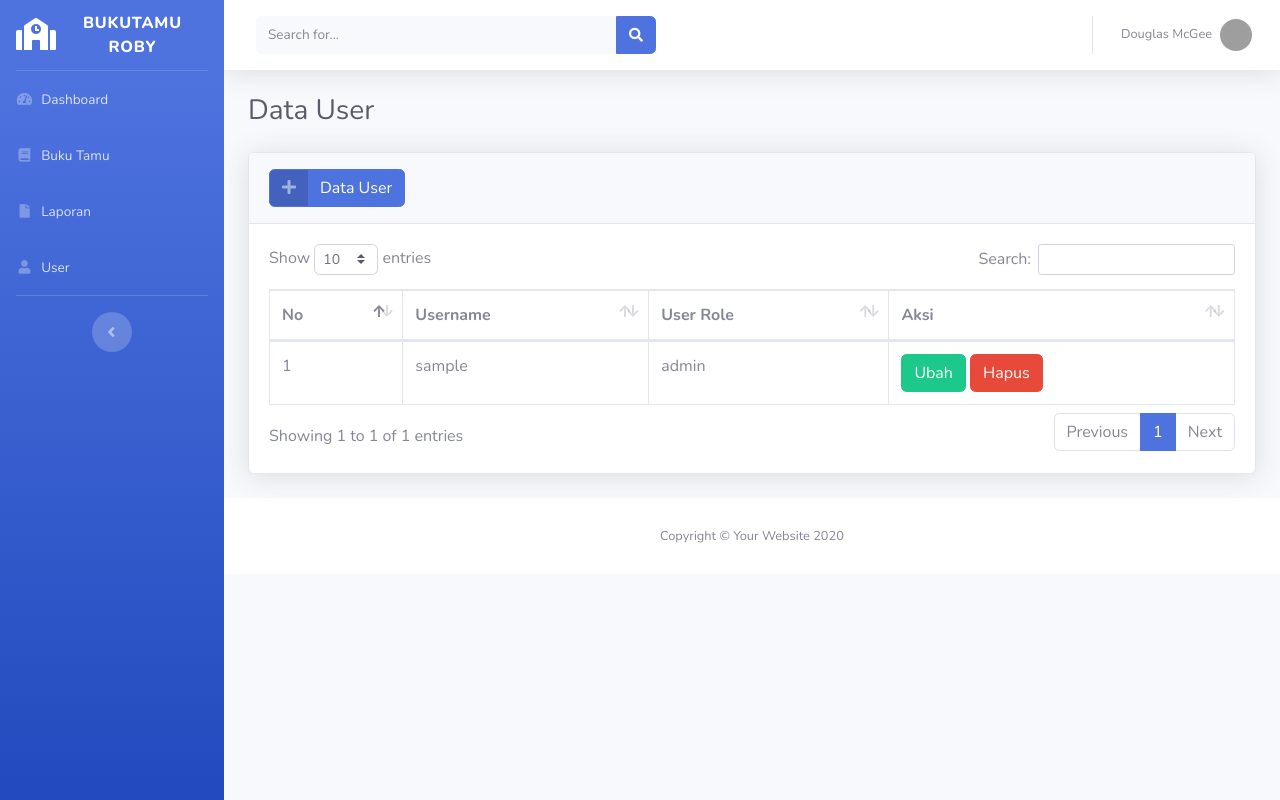
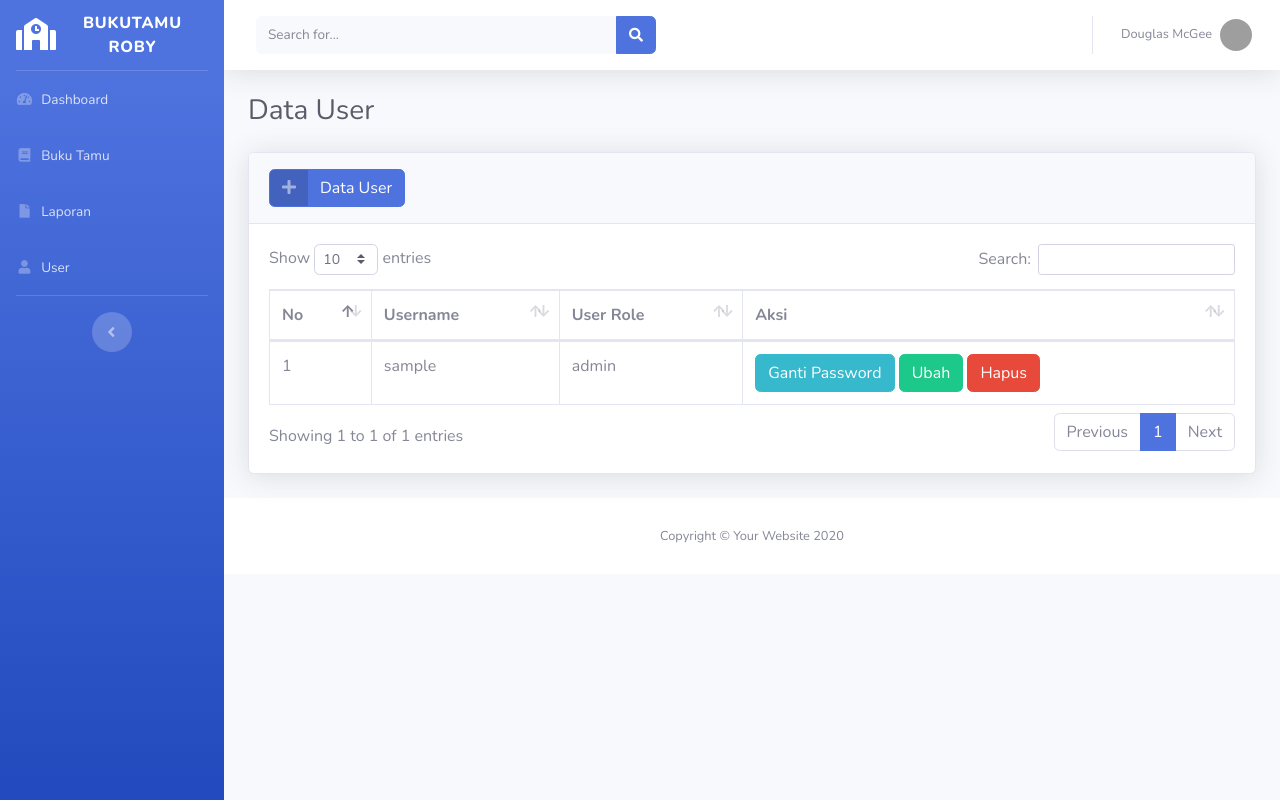
Before and after one commit to robyansyah94/buku_tamu, a PHP site: page /users.php in a window 1280 px wide. Run offline with PHP 8.4, Linux system fonts and the light colour scheme; tables that the repository leaves empty or names only in its code hold one stand-in row (values such as "Sample post"); grey boxes are pictures that could not be loaded.

Commit message:
menambahkan fitur ganti password

```diff
--- a/function.php
+++ b/function.php
@@ -120,3 +120,21 @@ function hapus_user($id)
 
     return mysqli_affected_rows($koneksi);
 }
+
+//function ganti password user
+function ganti_password($data)
+{
+    global $koneksi;
+    $kode             = htmlspecialchars($data["id_user"]);
+    $password         = htmlspecialchars($data["password"]);
+    $password_hash    = password_hash($password, PASSWORD_DEFAULT);
+
+
+    $query = "UPDATE users SET
+              password      = '$password_hash'
+              WHERE id_user = '$kode'";
+
+    mysqli_query($koneksi, $query);
+
+    return mysqli_affected_rows($koneksi);
+}
--- a/templates/footer.php
+++ b/templates/footer.php
@@ -69,6 +69,26 @@
     });
 </script>
 
+<script>
+    // auto hide notifikasi
+    $(document).ready(function() {
+        window.setTimeout(function() {
+            $(".alert").fadeTo(500, 0).slideUp(500, function() {
+                $(this).remove();
+            });
+        }, 4000);
+    });
+
+    // ambil data id user dari tombol ganti password ke modal ganti password
+    $('#gantiPassword').on('show.bs.modal', function(event) {
+        var button = $(event.relatedTarget)
+        var id = button.data('id')
+        console.log(id)
+        var modal = $(this)
+        modal.find('.modal-body #id_user ').val(id)
+    })
+</script>
+
 </body>
 
 </html>
--- a/users.php
+++ b/users.php
@@ -25,6 +25,20 @@ include_once('templates/header.php');
     ?>
       <div class="alert alert-danger" role="alert">
         Data gagal disimpan!
+      </div>
+  <?php
+    }
+  } else  if (isset($_POST['ganti_password'])) {
+    if (ganti_password($_POST) > 0) {
+  ?>
+      <div class="alert alert-success" role="alert">
+        Password berhasil disimpan!
+      </div>
+    <?php
+    } else {
+    ?>
+      <div class="alert alert-danger" role="alert">
+        Password gagal disimpan!
       </div>
   <?php
     }
@@ -66,8 +80,11 @@ include_once('templates/header.php');
                 <td><?= $user['username'] ?></td>
                 <td><?= $user['user_role'] ?></td>
                 <td>
+                  <button type="buton" class="btn btn-info btn-icon-split" data-toggle="modal" data-target="#gantiPassword" data-id="<?= $user['id_user'] ?>">
+                    <span class="text">Ganti Password</span>
+                  </button>
                   <a class=" btn btn-success" href="edit-user.php?id=<?= $user['id_user'] ?>">Ubah</a>
-                  <a onclick="confirm('Apakah anda yakin ingin menghapus data ini?')" class="btn btn-danger" href="hapus-user.php?id=<?= $user['id_user']?>">Hapus</a>
+                  <a onclick="confirm('Apakah anda yakin ingin menghapus data ini?')" class="btn btn-danger" href="hapus-user.php?id=<?= $user['id_user'] ?>">Hapus</a>
                 </td>
               </tr>
             <?php endforeach; ?>
@@ -99,7 +116,7 @@ include_once('templates/header.php');
 
   ?>
 
-  <!-- Modal -->
+  <!-- Modal tambah user-->
   <div class="modal fade" id="tambahModal" tabindex="-1" aria-labelledby="tambahModalLabel" aria-hidden="true">
     <div class="modal-dialog">
       <div class="modal-content">
@@ -131,8 +148,8 @@ include_once('templates/header.php');
               <label for="user_role" class="col-sm-3 col-form-label">User Role</label>
               <div class="col-sm-8">
                 <select class="form-control" name="user_role" id="user_role">
-                    <option value="admin">Administrator</option>
-                    <option value="operator">Operator</option>
+                  <option value="admin">Administrator</option>
+                  <option value="operator">Operator</option>
                 </select>
               </div>
             </div>
@@ -146,6 +163,37 @@ include_once('templates/header.php');
       </div>
     </div>
   </div>
+
+
+  <!-- Modal ganti password-->
+  <div class="modal fade" id="gantiPassword" tabindex="-1" aria-labelledby="gantiPasswordLabel" aria-hidden="true">
+    <div class="modal-dialog">
+      <div class="modal-content">
+        <div class="modal-header">
+          <h5 class="modal-title" id="gantiPasswordlLabel">Ganti Password</h5>
+          <button type="button" class="close" data-dismiss="modal" aria-label="Close">
+            <span aria-hidden="true">&times;</span>
+          </button>
+        </div>
+        <div class="modal-body">
+          <form method="post" action="">
+            <input type="hidden" name="id_user" id="id_user">
+            <div class="form-group row">
+              <label for="password" class="col-sm-3 col-form-label">Password Baru</label>
+              <div class="col-sm-8">
+                <input type="password" class="form-control" id="password" name="password">
+              </div>
+            </div>
+            <div class="modal-footer row">
+              <button type="button" class="btn btn-secondary" data-dismiss="modal">Keluar</button>
+              <button type="submit" name="simpan" class="btn btn-primary">Simpan</button>
+            </div>
+          </form>
+        </div>
+      </div>
+    </div>
+  </div>
+
   <!-- /.container-fluid -->
 
   <?php
```
Also changed, not shown: edit-user.php (+14 -7 lines). Lines whose indentation alone changed are shown as unchanged.
